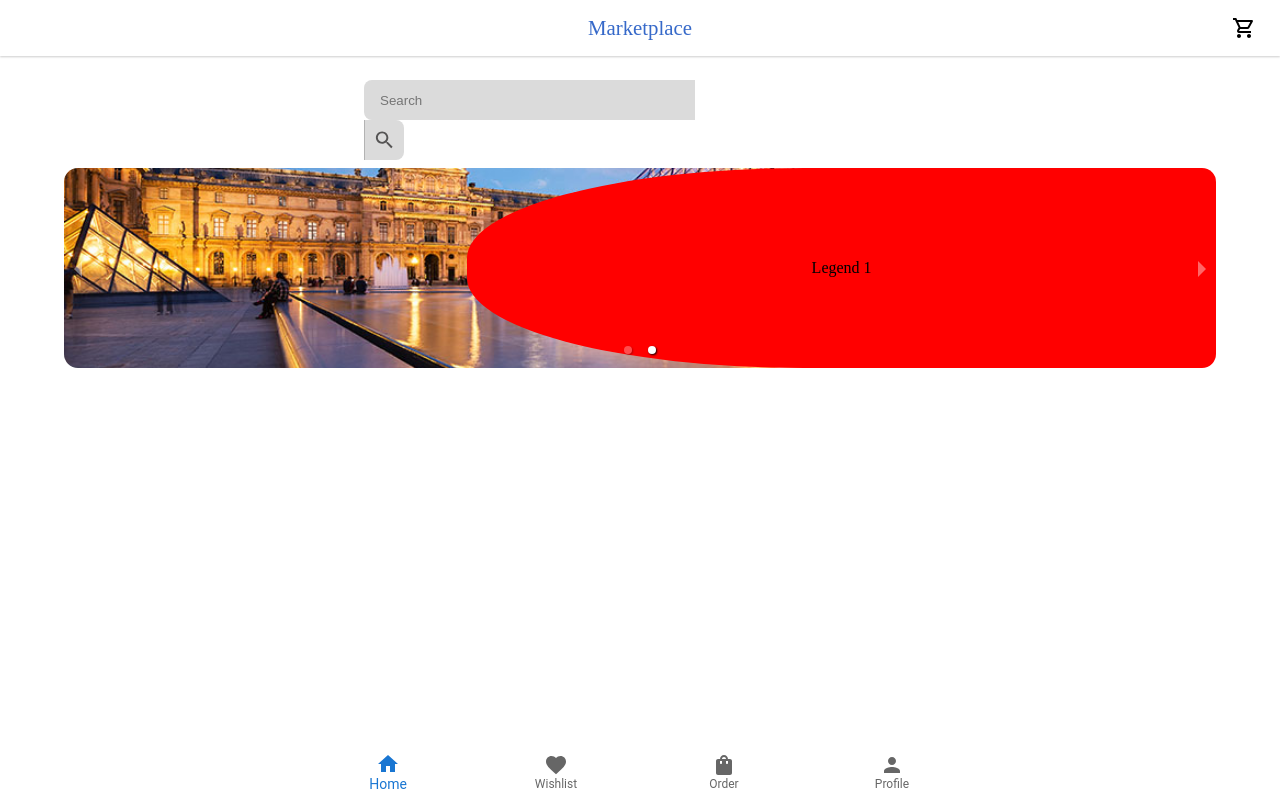
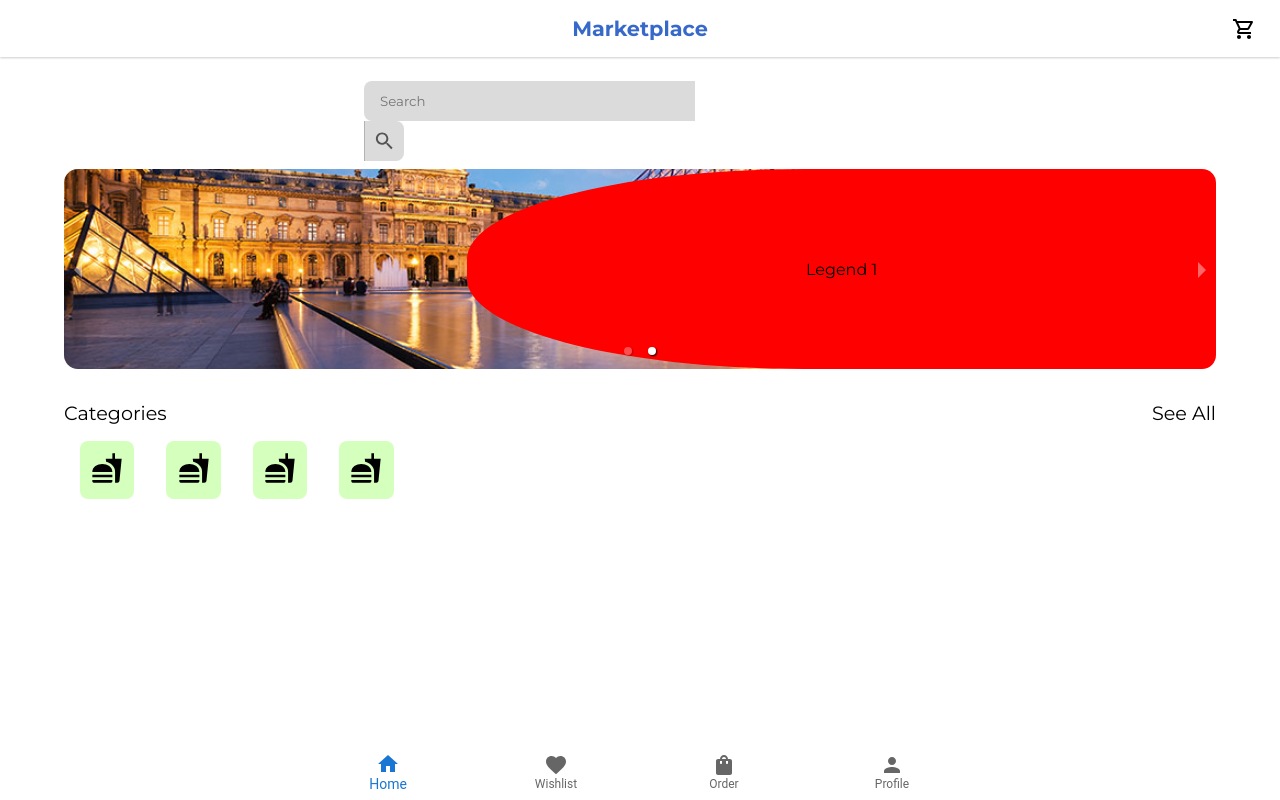
Before and after one commit to DarioDalte/bubble, a Next.js app: page / in a window 1280 px wide. Built offline with nearby package versions, Linux system fonts and the light colour scheme.

Commit message:
Started categories implementation

```diff
--- /dev/null
+++ b/components/Categories/Categories.js
@@ -0,0 +1,49 @@
+import classes from "./Categories.module.scss";
+
+import React from "react";
+import Category from "./Category";
+
+import FastfoodIcon from "@mui/icons-material/Fastfood";
+
+function Categories(props) {
+  const dummy_categories = [
+    {
+      title: "Food",
+      color: "#5eff0042",
+      icon: <FastfoodIcon className={classes.icon} />,
+    },
+  ];
+
+  return (
+    <div className={props.classes}>
+      <div className={classes.header}>
+        <p className={classes.text}>Categories</p>
+        <p className={classes.text}>See All</p>
+      </div>
+      <div className={classes.categories}>
+        <Category
+          title={"Food"}
+          color={"#5eff0042"}
+          icon={<FastfoodIcon className={classes.icon} />}
+        />
+        <Category
+          title={"Food"}
+          color={"#5eff0042"}
+          icon={<FastfoodIcon className={classes.icon} />}
+        />
+        <Category
+          title={"Food"}
+          color={"#5eff0042"}
+          icon={<FastfoodIcon className={classes.icon} />}
+        />
+        <Category
+          title={"Food"}
+          color={"#5eff0042"}
+          icon={<FastfoodIcon className={classes.icon} />}
+        />
+      </div>
+    </div>
+  );
+}
+
+export default Categories;
--- /dev/null
+++ b/components/Categories/Categories.module.scss
@@ -0,0 +1,18 @@
+.header{
+    display: flex;
+    justify-content: space-between;
+    align-items: center;
+
+    .text{
+     font-size: 1.2rem;
+    }
+}
+
+.categories{
+    display: flex;
+
+    .icon{
+        width: 2rem;
+        height: 2rem;
+    }
+}
--- /dev/null
+++ b/components/Categories/Category.js
@@ -0,0 +1,8 @@
+import classes from "./Category.module.scss";
+
+function Category(props) {
+  return <div className={classes.category} style={{background: props.color}}
+  >{props.icon}</div>;
+}
+
+export default Category;
--- /dev/null
+++ b/components/Categories/Category.module.scss
@@ -0,0 +1,5 @@
+.category{
+    padding: .7rem;
+    border-radius: 8px;
+    margin: 1rem;
+}
--- a/components/Header/Header.module.scss
+++ b/components/Header/Header.module.scss
@@ -16,6 +16,7 @@
     width: 50%;
     font-size: 1.3rem;
     color: #3669C9;
+    font-weight: bold;
 
   }
 
--- /dev/null
+++ b/components/Main/Main.js
@@ -0,0 +1,16 @@
+import classes from "./Main.module.scss";
+
+import Carousel from "../Carousel/Carousel";
+import Categories from "../Categories/Categories";
+
+function Main() {
+  return (
+    <div className={classes.container}>
+      <Carousel />
+      <Categories classes={classes.categories}/>
+    </div>
+
+  );
+}
+
+export default Main;
--- /dev/null
+++ b/components/Main/Main.module.scss
@@ -0,0 +1,9 @@
+
+.container{
+   width: 90%;
+    margin: auto;
+}
+
+.categories{
+    margin-top: 2rem;
+}
--- a/pages/index.js
+++ b/pages/index.js
@@ -1,12 +1,12 @@
 import BottomNav from "../components/BottomNav/BottomNav";
-import Carousel from "../components/Carousel/Carousel";
 import Header from "../components/Header/Header";
+import Main from "../components/Main/Main";
 
 export default function Home() {
   return (
     <>
       <Header />
-      <Carousel/>
+      <Main/>
       <BottomNav />
     </>
   );
--- a/styles/globals.css
+++ b/styles/globals.css
@@ -1,16 +1,19 @@
-*{
+@import url("https://fonts.googleapis.com/css2?family=Montserrat:wght@400;700&display=swap");
+
+* {
   margin: 0;
-  padding:0;
+  padding: 0;
   box-sizing: border-box;
+  font-family: 'Montserrat', sans-serif;
 }
 
-.carousel{
+.carousel {
   border-radius: 14px;
 
-  width: 90% !important;
   max-width: 1200px;
 }
 
-.slider-wrapper, .slider{
+.slider-wrapper,
+.slider {
   height: 100%;
 }
```
Also changed, not shown: 1 other file (tests, documents, lock files or other folders).
